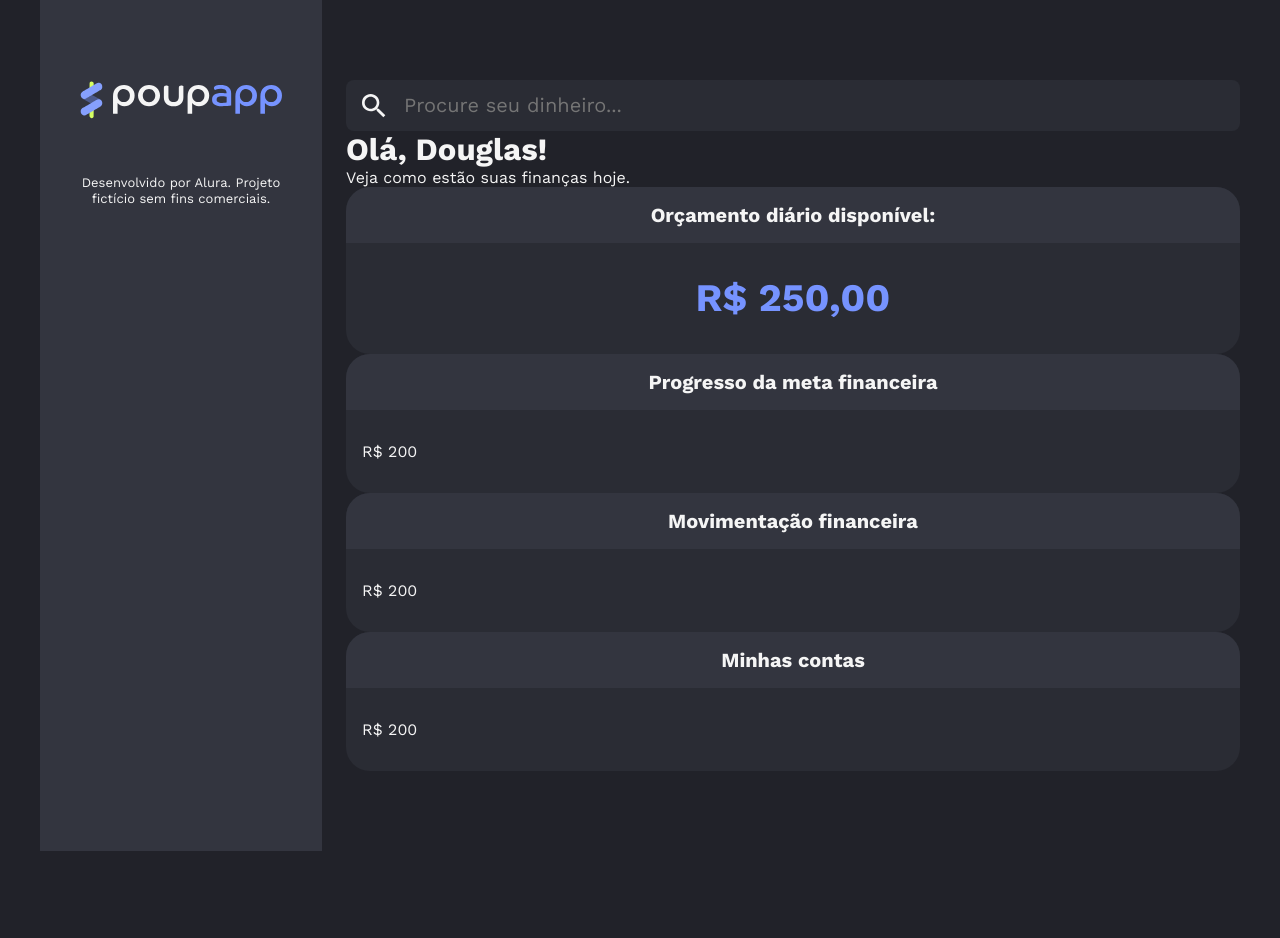
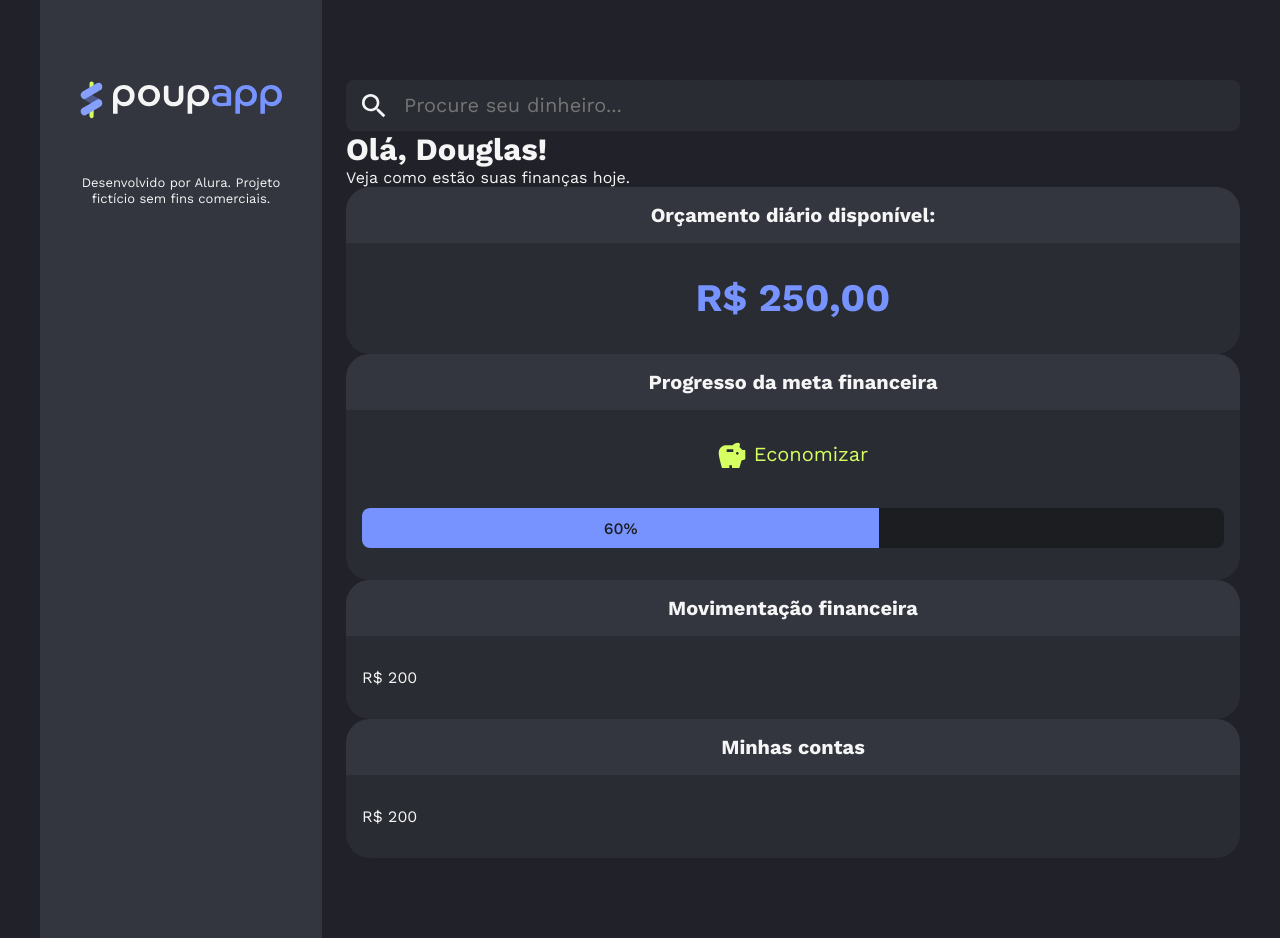
Before and after one commit to dglshenriq/poupapp, a React (Vite) app: page / in a window 1280 px wide. Before the commit the page ends 851 px from the top, so only its background shows below. Built offline with nearby package versions, Linux system fonts and the light colour scheme.

Commit message:
Constroi e estiliza o card savings status

```diff
--- a/src/App.jsx
+++ b/src/App.jsx
@@ -6,6 +6,7 @@
 
 import Card from "./components/Card";
 import { DailyBudget } from "./components/DailyBudget";
+import { SavingsStatus } from "./components/SavingsStatus";
 
 function App() {
   return (
@@ -28,7 +29,7 @@
           </Card>
           <Card>
             <Card.Header>Progresso da meta financeira</Card.Header>
-            <Card.Body>R$ 200</Card.Body>
+            <Card.Body><SavingsStatus percent={60} /></Card.Body>
           </Card>
           <Card>
             <Card.Header>Movimentação financeira</Card.Header>
--- /dev/null
+++ b/src/components/ProgressBar/index.jsx
@@ -0,0 +1,11 @@
+import styles from "./progressbar.module.css";
+
+export const ProgressBar = ({ percent }) => {
+  return (
+    <div className={styles.wrapper}>
+      <div className={styles.filled} style={{ width: `${percent}%` }}>
+        {percent}%
+      </div>
+    </div>
+  );
+};
--- /dev/null
+++ b/src/components/ProgressBar/progressbar.module.css
@@ -0,0 +1,21 @@
+.wrapper {
+  width: 100%;
+  background-color: var(--neutral-darker);
+  border-radius: 8px;
+  height: 40px;
+  overflow: hidden;
+}
+
+.filled {
+  background-color: var(--primary-highlight);
+  height: 100%;
+  font-size: 16px;
+  font-weight: 500;
+  line-height: 120%;
+  color: var(--neutral-darker);
+  display: flex;
+  align-items: center;
+  justify-content: center;
+
+  transition: width 0.3s ease-in-out;
+}
--- /dev/null
+++ b/src/components/SavingsStatus/index.jsx
@@ -0,0 +1,15 @@
+import { IconSavings } from "../Icons";
+import { ProgressBar } from "../ProgressBar";
+import styles from "./savingsstatus.module.css";
+
+export const SavingsStatus = ({ percent }) => {
+  return (
+    <div className={styles.container}>
+      <p>
+        <IconSavings />
+        Economizar
+      </p>
+      <ProgressBar percent={percent} />
+    </div>
+  );
+};
--- /dev/null
+++ b/src/components/SavingsStatus/savingsstatus.module.css
@@ -0,0 +1,15 @@
+.container {
+    display: flex;
+    flex-direction: column;
+    gap: 40px;
+}
+
+.container p {
+    margin: 0;
+    display: flex;
+    font-size: 20px;
+    line-height: 125%;
+    justify-content: center;
+    gap: 8px;
+    color: var(--secondary-income);
+}
```
